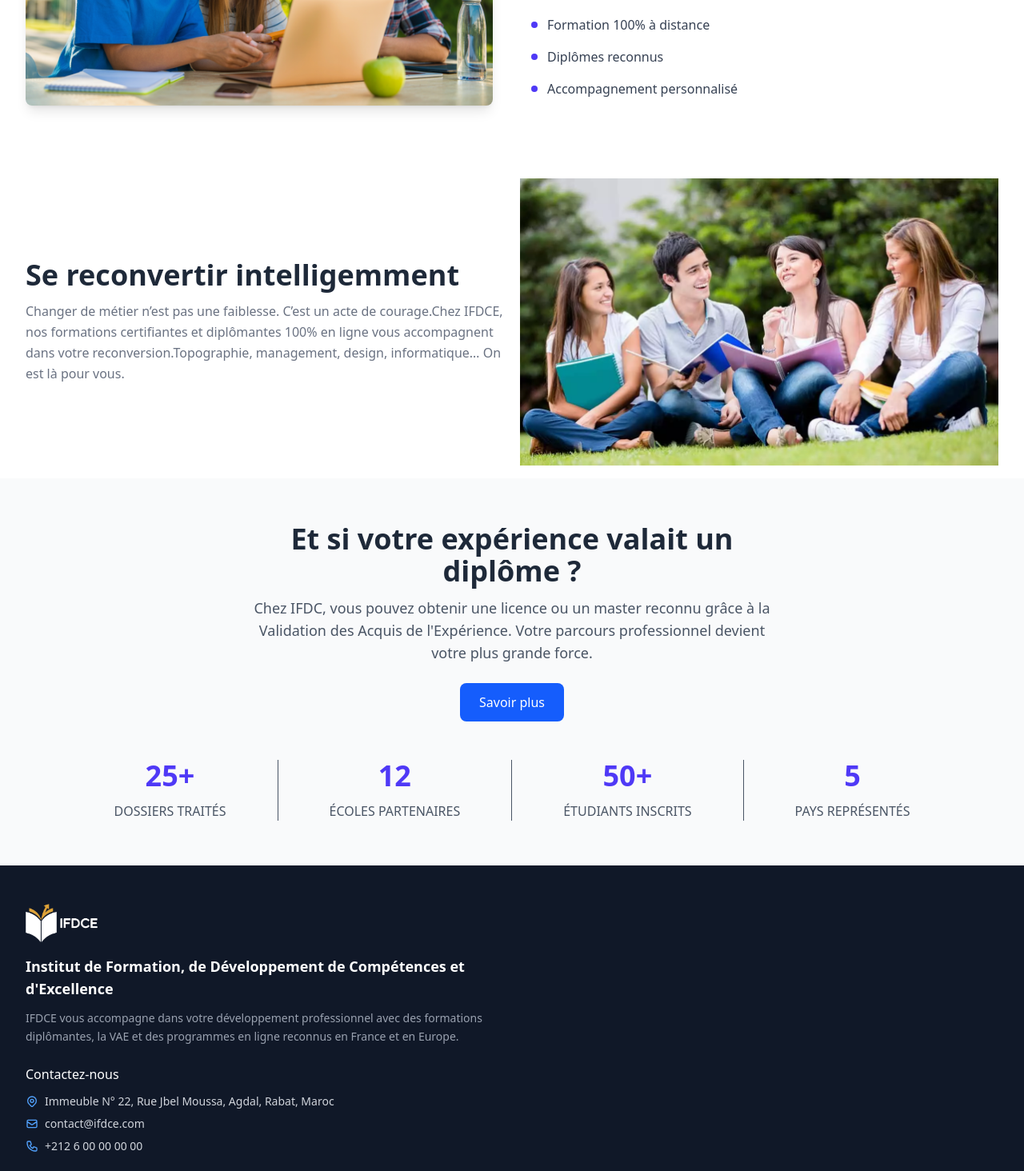
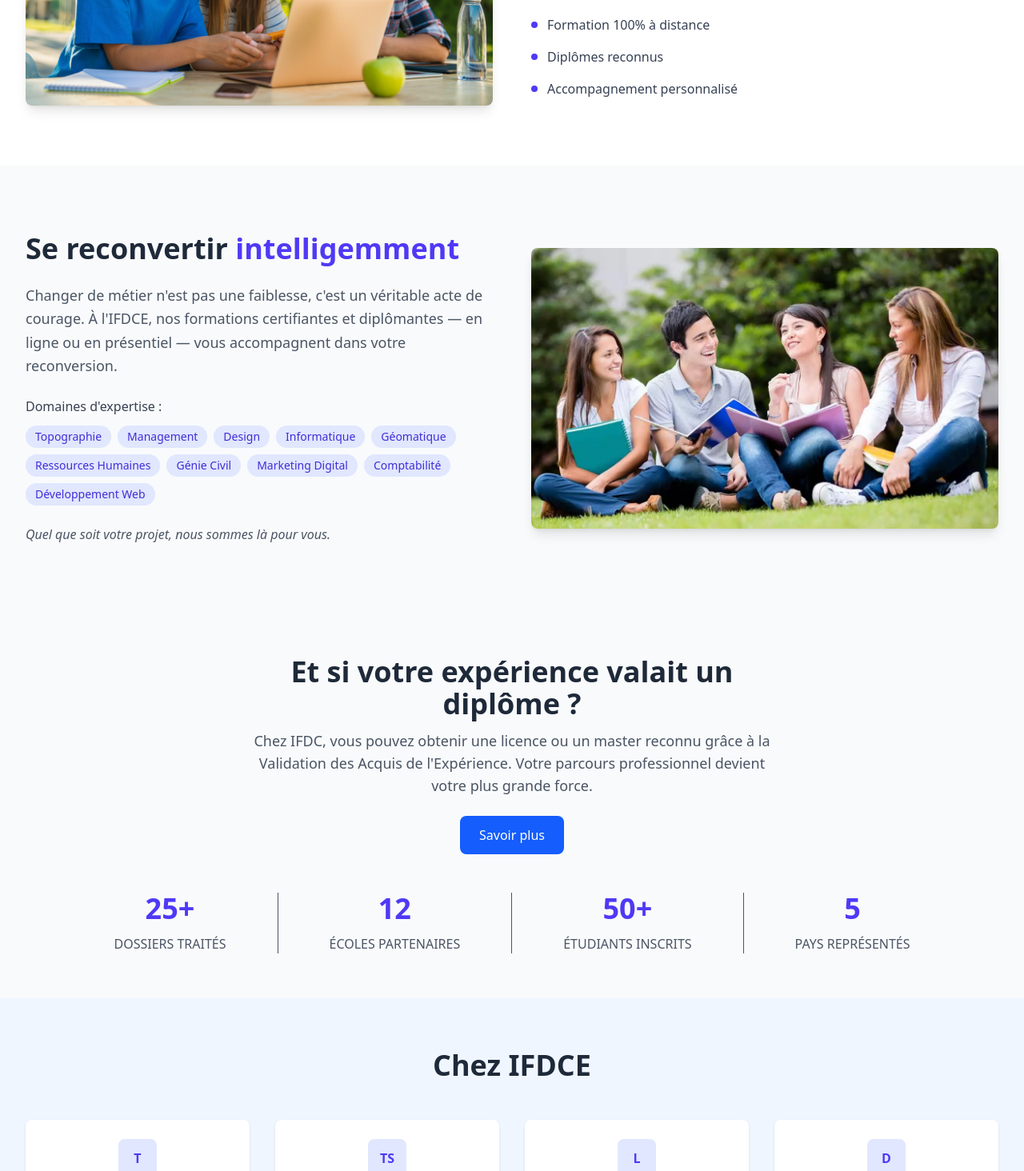
Before and after one commit to red-jen/IFDCE, a React (Vite) app: page / in a window 1280 px wide. Shown: the part 1330-2794 px from the top of the page at 80% size. Built offline with nearby package versions, Linux system fonts and the light colour scheme.

Commit message:
removed additionale buttons to simplified the cards

```diff
--- /dev/null
+++ b/src/component/AdditionalInfo.jsx
@@ -0,0 +1,48 @@
+export default function AdditionalInfo() {
+    return (
+        <section className="py-16 bg-blue-50">
+            <div className="max-w-screen-xl mx-auto px-4 md:px-8">
+                <div className="text-center mb-12">
+                    <h3 className="text-3xl text-gray-800 font-semibold md:text-4xl mb-4">
+                        Chez IFDCE
+                    </h3>
+
+                </div>
+
+                <div className="grid md:grid-cols-2 lg:grid-cols-4 gap-8">
+                    <div className="text-center p-6 bg-white rounded-lg shadow-sm">
+                        <div className="w-12 h-12 bg-indigo-100 rounded-lg mx-auto mb-4 flex items-center justify-center">
+                            <span className="text-indigo-600 font-bold">T</span>
+                        </div>
+                        <h4 className="font-semibold text-gray-800 mb-2">Technicien</h4>
+                        <p className="text-gray-600 text-sm">Formation technique spécialisée</p>
+                    </div>
+
+                    <div className="text-center p-6 bg-white rounded-lg shadow-sm">
+                        <div className="w-12 h-12 bg-indigo-100 rounded-lg mx-auto mb-4 flex items-center justify-center">
+                            <span className="text-indigo-600 font-bold">TS</span>
+                        </div>
+                        <h4 className="font-semibold text-gray-800 mb-2">Technicien Spécialisé</h4>
+                        <p className="text-gray-600 text-sm">Expertise technique avancée</p>
+                    </div>
+
+                    <div className="text-center p-6 bg-white rounded-lg shadow-sm">
+                        <div className="w-12 h-12 bg-indigo-100 rounded-lg mx-auto mb-4 flex items-center justify-center">
+                            <span className="text-indigo-600 font-bold">L</span>
+                        </div>
+                        <h4 className="font-semibold text-gray-800 mb-2">Licence</h4>
+                        <p className="text-gray-600 text-sm">Formation universitaire</p>
+                    </div>
+
+                    <div className="text-center p-6 bg-white rounded-lg shadow-sm">
+                        <div className="w-12 h-12 bg-indigo-100 rounded-lg mx-auto mb-4 flex items-center justify-center">
+                            <span className="text-indigo-600 font-bold">D</span>
+                        </div>
+                        <h4 className="font-semibold text-gray-800 mb-2">Doctorat</h4>
+                        <p className="text-gray-600 text-sm">Recherche et expertise</p>
+                    </div>
+                </div>
+            </div>
+        </section>
+    );
+}
--- a/src/component/presentation.jsx
+++ b/src/component/presentation.jsx
@@ -1,44 +1,48 @@
 import image1 from '../assets/image1.jpg'
-export default function Presentation2() {
 
+export default function Presentation() {
     return (
+        <section className="relative max-w-screen-xl mx-auto py-16 px-4 md:px-8 bg-gray-50">
+            <div className="relative z-10 gap-12 items-center lg:flex">
+                <div className="flex-1 max-w-lg py-5 sm:mx-auto sm:text-center lg:max-w-max lg:text-left">
+                    <h3 className="text-3xl text-gray-800 font-semibold md:text-4xl mb-6">
+                        Se reconvertir <span className="text-indigo-600">intelligemment</span>
+                    </h3>
+                    <p className="text-gray-600 leading-relaxed text-lg mb-6">
+                        Changer de métier n'est pas une faiblesse, c'est un véritable acte de courage.
+                        À l'IFDCE, nos formations certifiantes et diplômantes — en ligne ou en présentiel — vous
+                        accompagnent dans votre reconversion.
+                    </p>
 
-        <section className="relative max-w-screen-xl mx-auto py-4 px-4 md:px-8">
-            <div className="absolute top-0 left-0 w-full h-full bg-white opacity-40"></div>
-            <div className="relative z-10 gap-5 items-center lg:flex">
+                    <div className="mb-6">
+                        <p className="text-gray-700 font-medium mb-3">Domaines d'expertise :</p>
+                        <div className="flex flex-wrap gap-2">
+                            <span className="px-3 py-1 bg-indigo-100 text-indigo-700 rounded-full text-sm">Topographie</span>
+                            <span className="px-3 py-1 bg-indigo-100 text-indigo-700 rounded-full text-sm">Management</span>
+                            <span className="px-3 py-1 bg-indigo-100 text-indigo-700 rounded-full text-sm">Design</span>
+                            <span className="px-3 py-1 bg-indigo-100 text-indigo-700 rounded-full text-sm">Informatique</span>
+                            <span className="px-3 py-1 bg-indigo-100 text-indigo-700 rounded-full text-sm">Géomatique</span>
+                            <span className="px-3 py-1 bg-indigo-100 text-indigo-700 rounded-full text-sm">Ressources Humaines</span>
+                            <span className="px-3 py-1 bg-indigo-100 text-indigo-700 rounded-full text-sm">Génie Civil</span>
+                            <span className="px-3 py-1 bg-indigo-100 text-indigo-700 rounded-full text-sm">Marketing Digital</span>
+                            <span className="px-3 py-1 bg-indigo-100 text-indigo-700 rounded-full text-sm">Comptabilité</span>
+                            <span className="px-3 py-1 bg-indigo-100 text-indigo-700 rounded-full text-sm">Développement Web</span>
+                        </div>
+                    </div>
 
-
-
-                <div className="flex-1 max-w-lg py-5 sm:mx-auto sm:text-center lg:max-w-max lg:text-left">
-                    <h3 className="text-3xl text-gray-800 font-semibold md:text-4xl">
-                        Se reconvertir intelligemment <span className="text-indigo-600"></span>
-                    </h3>
-                    <p className="text-gray-500 leading-relaxed mt-3">
-                            Changer de métier n’est pas une faiblesse. C’est un acte de courage.Chez IFDCE, nos formations certifiantes et diplômantes 100% en ligne vous accompagnent dans votre reconversion.Topographie, management, design, informatique… On est là pour vous.
-
+                    <p className="text-gray-600 italic">
+                        Quel que soit votre projet, nous sommes là pour vous.
                     </p>
-                   {/* <a
-                        className="mt-5 px-4 py-2 text-indigo-600 font-medium bg-indigo-50 rounded-full inline-flex items-center"
-                        href="javascript:void()">
-                        Try it out
-                        <svg xmlns="http://www.w3.org/2000/svg" className="h-6 w-6 ml-1 duration-150" fill="none" viewBox="0 0 24 24" stroke="currentColor">
-                        <path strokeLinecap="round" strokeLinejoin="round" strokeWidth={2} d="M13 7l5 5m0 0l-5 5m5-5H6" />
-                        </svg>
-                    </a>
-                    */}
-
-                </div>
-                    <div className="flex-1 mt-5 mx-auto sm:w-9/12 lg:mt-0 lg:w-auto">
-                        <img
-                          src={image1}
-                          alt=""
-                           className="w-full"
-                         />
                 </div>
 
-
+                <div className="flex-1 mt-5 mx-auto sm:w-9/12 lg:mt-0 lg:w-auto">
+                    <img
+                        src={image1}
+                        alt="Reconversion professionnelle"
+                        className="w-full rounded-lg shadow-lg"
+                    />
+                </div>
             </div>
         </section>
-
-        );
-        }
+    );
+}
--- a/src/page/LicenceProfessionnelle.jsx
+++ b/src/page/LicenceProfessionnelle.jsx
@@ -209,12 +209,12 @@ const LicenceProfessionnelle = () => {
 
                 {/* Action Buttons */}
                 <div className="flex space-x-3">
-                  <button className={`flex-1 bg-gradient-to-r ${program.color} text-white py-3 px-4 rounded-xl text-sm font-semibold hover:opacity-90 transition-all duration-200 transform hover:scale-105 shadow-md`}>
+                  {/* <button className={`flex-1 bg-gradient-to-r ${program.color} text-white py-3 px-4 rounded-xl text-sm font-semibold hover:opacity-90 transition-all duration-200 transform hover:scale-105 shadow-md`}>
                     En savoir plus
                   </button>
                   <button className="px-4 py-3 border-2 border-gray-200 text-gray-700 rounded-xl text-sm font-semibold hover:bg-gray-50 hover:border-gray-300 transition-all duration-200">
                     Programme
-                  </button>
+                  </button> */}
                 </div>
               </div>
             </div>
--- a/src/page/MasterProfessionnel.jsx
+++ b/src/page/MasterProfessionnel.jsx
@@ -38,61 +38,61 @@ const programs = [
         image: "https://images.unsplash.com/photo-1556157382-97eda2d62296?ixlib=rb-4.0.3&auto=format&fit=crop&w=1000&q=80",
         category: "Coaching"
     },
-    // {
-    //     id: 4,
-    //     title: "MASTER PROFESSIONNEL BANQUE PRIVÉE INTERNATIONALE",
-    //     description: "Former des professionnels aptes à prendre en charge un portefeuille de clientèles haut de gamme. Leurs missions sont la gestion de patrimoine et le conseil en investissement...",
-    //     icon: <Banknote className="w-8 h-8" />,
-    //     color: "from-green-500 to-green-600",
-    //     bgColor: "bg-green-50",
-    //     textColor: "text-green-700",
-    //     image: "https://images.unsplash.com/photo-1559526324-4b87b5e36e44?ixlib=rb-4.0.3&auto=format&fit=crop&w=1000&q=80",
-    //     category: "Finance"
-    // },
-    // {
-    //     id: 5,
-    //     title: "MASTER PROFESSIONNEL COMPTABILITÉ, CONTRÔLE DE GESTION, AUDIT",
-    //     description: "Le Master, à finalité professionnelle, forme en deux années des spécialistes de la comptabilité, du contrôle de gestion et de l'audit dans les organisations modernes...",
-    //     icon: <Calculator className="w-8 h-8" />,
-    //     color: "from-indigo-500 to-indigo-600",
-    //     bgColor: "bg-indigo-50",
-    //     textColor: "text-indigo-700",
-    //     image: "https://images.unsplash.com/photo-1554224155-6726b3ff858f?ixlib=rb-4.0.3&auto=format&fit=crop&w=1000&q=80",
-    //     category: "Finance"
-    // },
-    // {
-    //     id: 6,
-    //     title: "MASTER PROFESSIONNEL CHARGÉ D'AFFAIRES ENTREPRISES ET INSTITUTIONS",
-    //     description: "Le Master Chargé d'affaires entreprises et institutions est un cursus entièrement échelonné sur deux années pour former des experts en relation client B2B...",
-    //     icon: <Building2 className="w-8 h-8" />,
-    //     color: "from-teal-500 to-teal-600",
-    //     bgColor: "bg-teal-50",
-    //     textColor: "text-teal-700",
-    //     image: "https://images.unsplash.com/photo-1507003211169-0a1dd7228f2d?ixlib=rb-4.0.3&auto=format&fit=crop&w=1000&q=80",
-    //     category: "Business"
-    // },
-    // {
-    //     id: 7,
-    //     title: "MASTER PROFESSIONNEL DÉCORATION D'INTÉRIEUR",
-    //     description: "Le Master en Décoration intérieure se déroule en 2 ans (cours et ateliers / missions en entreprise) et s'adresse aux créatifs passionnés par l'aménagement d'espaces...",
-    //     icon: <Palette className="w-8 h-8" />,
-    //     color: "from-pink-500 to-rose-600",
-    //     bgColor: "bg-pink-50",
-    //     textColor: "text-pink-700",
-    //     image: "https://images.unsplash.com/photo-1586023492125-27b2c045efd7?ixlib=rb-4.0.3&auto=format&fit=crop&w=1000&q=80",
-    //     category: "Design"
-    // },
-    // {
-    //     id: 8,
-    //     title: "MASTER PROFESSIONNEL GÉNIE CIVIL - CONCEPTION, CONSTRUCTION, INGÉNIERIE DU BÂTIMENT",
-    //     description: "Le parcours Conception Construction Ingénierie du Bâtiment prépare les étudiants aux métiers d'ingénierie du secteur du BTP et de la construction durable...",
-    //     icon: <Construction className="w-8 h-8" />,
-    //     color: "from-orange-500 to-red-600",
-    //     bgColor: "bg-orange-50",
-    //     textColor: "text-orange-700",
-    //     image: "https://images.unsplash.com/photo-1581094794329-c8112a89af12?ixlib=rb-4.0.3&auto=format&fit=crop&w=1000&q=80",
-    //     category: "Ingénierie"
-    // }
+    {
+        id: 4,
+        title: "MASTER PROFESSIONNEL BANQUE PRIVÉE INTERNATIONALE",
+        description: "Former des professionnels aptes à prendre en charge un portefeuille de clientèles haut de gamme. Leurs missions sont la gestion de patrimoine et le conseil en investissement...",
+        icon: <Banknote className="w-8 h-8" />,
+        color: "from-green-500 to-green-600",
+        bgColor: "bg-green-50",
+        textColor: "text-green-700",
+        image: "https://images.unsplash.com/photo-1559526324-4b87b5e36e44?ixlib=rb-4.0.3&auto=format&fit=crop&w=1000&q=80",
+        category: "Finance"
+    },
+    {
+        id: 5,
+        title: "MASTER PROFESSIONNEL COMPTABILITÉ, CONTRÔLE DE GESTION, AUDIT",
+        description: "Le Master, à finalité professionnelle, forme en deux années des spécialistes de la comptabilité, du contrôle de gestion et de l'audit dans les organisations modernes...",
+        icon: <Calculator className="w-8 h-8" />,
+        color: "from-indigo-500 to-indigo-600",
+        bgColor: "bg-indigo-50",
+        textColor: "text-indigo-700",
+        image: "https://images.unsplash.com/photo-1554224155-6726b3ff858f?ixlib=rb-4.0.3&auto=format&fit=crop&w=1000&q=80",
+        category: "Finance"
+    },
+    {
+        id: 6,
+        title: "MASTER PROFESSIONNEL CHARGÉ D'AFFAIRES ENTREPRISES ET INSTITUTIONS",
+        description: "Le Master Chargé d'affaires entreprises et institutions est un cursus entièrement échelonné sur deux années pour former des experts en relation client B2B...",
+        icon: <Building2 className="w-8 h-8" />,
+        color: "from-teal-500 to-teal-600",
+        bgColor: "bg-teal-50",
+        textColor: "text-teal-700",
+        image: "https://images.unsplash.com/photo-1507003211169-0a1dd7228f2d?ixlib=rb-4.0.3&auto=format&fit=crop&w=1000&q=80",
+        category: "Business"
+    },
+    {
+        id: 7,
+        title: "MASTER PROFESSIONNEL DÉCORATION D'INTÉRIEUR",
+        description: "Le Master en Décoration intérieure se déroule en 2 ans (cours et ateliers / missions en entreprise) et s'adresse aux créatifs passionnés par l'aménagement d'espaces...",
+        icon: <Palette className="w-8 h-8" />,
+        color: "from-pink-500 to-rose-600",
+        bgColor: "bg-pink-50",
+        textColor: "text-pink-700",
+        image: "https://images.unsplash.com/photo-1586023492125-27b2c045efd7?ixlib=rb-4.0.3&auto=format&fit=crop&w=1000&q=80",
+        category: "Design"
+    },
+    {
+        id: 8,
+        title: "MASTER PROFESSIONNEL GÉNIE CIVIL - CONCEPTION, CONSTRUCTION, INGÉNIERIE DU BÂTIMENT",
+        description: "Le parcours Conception Construction Ingénierie du Bâtiment prépare les étudiants aux métiers d'ingénierie du secteur du BTP et de la construction durable...",
+        icon: <Construction className="w-8 h-8" />,
+        color: "from-orange-500 to-red-600",
+        bgColor: "bg-orange-50",
+        textColor: "text-orange-700",
+        image: "https://images.unsplash.com/photo-1581094794329-c8112a89af12?ixlib=rb-4.0.3&auto=format&fit=crop&w=1000&q=80",
+        category: "Ingénierie"
+    }
 ];
 
   const categories = ["Tous", "Psychologie", "Management", "Coaching", "Finance", "Business", "Design", "Ingénierie"];
@@ -251,7 +251,7 @@ const programs = [
                 </div>
 
 {/* Action Buttons */}
-<div className="flex space-x-3">
+{/* <div className="flex space-x-3">
   {program.button ? (
     <button className={`flex-1 bg-gradient-to-r ${program.button} text-white py-3 px-4 rounded-xl text-sm font-semibold hover:opacity-90 transition-all duration-200 transform hover:scale-105 shadow-md`}>
       En savoir plus
@@ -264,7 +264,7 @@ const programs = [
                   <button className="px-4 py-3 border-2 border-gray-200 text-gray-700 rounded-xl text-sm font-semibold hover:bg-gray-50 hover:border-gray-300 transition-all duration-200">
                     Programme
                   </button>
-                </div>
+                </div> */}
               </div>
             </div>
           ))}
--- a/src/page/home.jsx
+++ b/src/page/home.jsx
@@ -8,6 +8,7 @@ import Partener from '../component/partener';
 import Cards from '../component/cards';
 import Presentation2 from '../component/presentation2';
 import Bloc from '../component/bloc';
+import  AdditionalInfo from '../component/additionalInfo';
 
 export default function Home() {
 
@@ -19,10 +20,7 @@ return (
     <Presentation2/>
     <Presentation/>
   <Stats/>
-
-
-
-
+   <AdditionalInfo/>
    </>
     );
 
```
